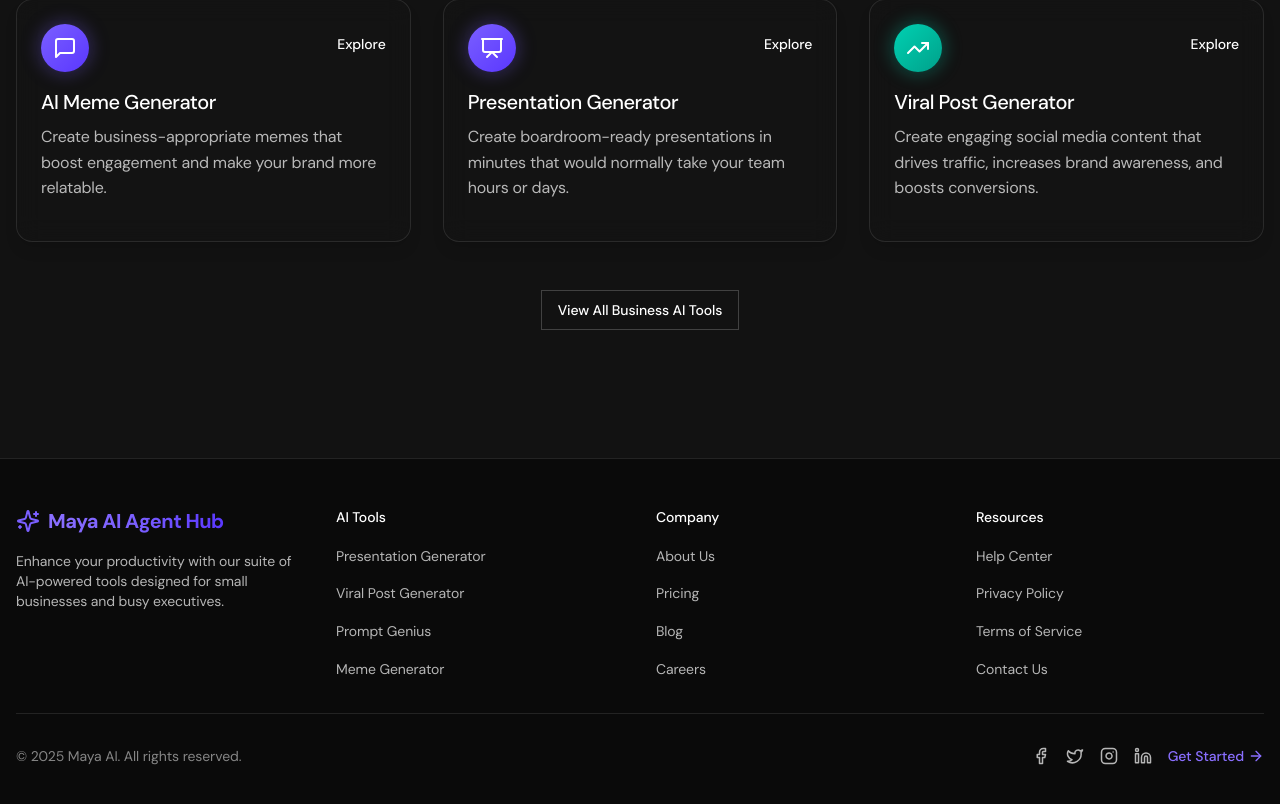
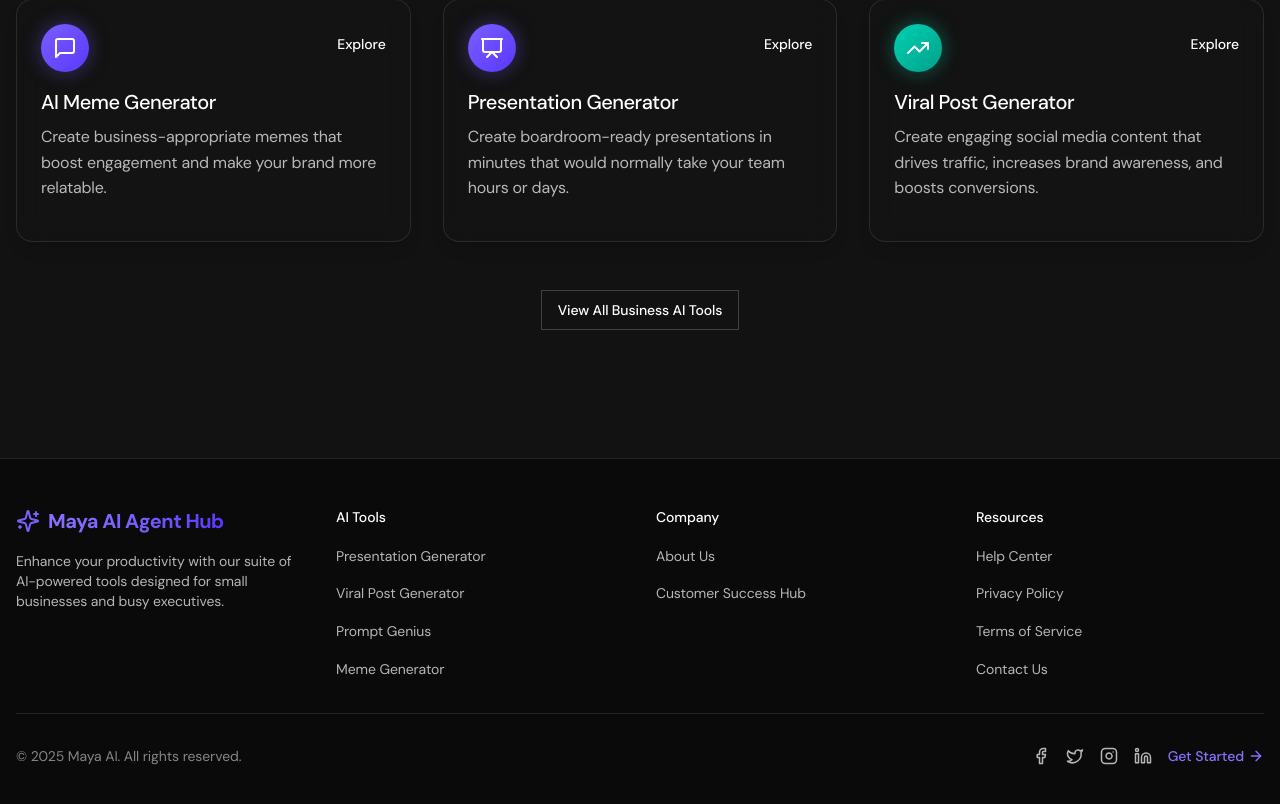
Before and after one commit to WiselyWise/maya-ai-agent-hub, a React (Vite) app: page /prompt-genius in a window 1280 px wide. Shown: the part 5139-5943 px from the top of the page. Built offline with nearby package versions, Linux system fonts and the light colour scheme.

Commit message:
Fix: Footer links and content
Update footer links and remove pricing and careers.

```diff
--- a/src/components/Footer.tsx
+++ b/src/components/Footer.tsx
@@ -48,24 +48,14 @@ const Footer = () => {
             <h3 className="text-sm font-medium text-white mb-4">Company</h3>
             <ul className="space-y-3">
               <li>
-                <Link to="/about" className="text-sm text-white/70 hover:text-purple-400 transition-colors">
+                <a href="https://wiselywise.com/about-us/" className="text-sm text-white/70 hover:text-purple-400 transition-colors">
                   About Us
-                </Link>
-              </li>
-              <li>
-                <Link to="/pricing" className="text-sm text-white/70 hover:text-purple-400 transition-colors">
-                  Pricing
-                </Link>
-              </li>
-              <li>
-                <a href="https://smartmaya.ai/blog" className="text-sm text-white/70 hover:text-purple-400 transition-colors">
-                  Blog
                 </a>
               </li>
               <li>
-                <Link to="/careers" className="text-sm text-white/70 hover:text-purple-400 transition-colors">
-                  Careers
-                </Link>
+                <a href="https://smartmaya.ai/customer-success-hub/" className="text-sm text-white/70 hover:text-purple-400 transition-colors">
+                  Customer Success Hub
+                </a>
               </li>
             </ul>
           </div>
@@ -74,24 +64,24 @@ const Footer = () => {
             <h3 className="text-sm font-medium text-white mb-4">Resources</h3>
             <ul className="space-y-3">
               <li>
-                <Link to="/help-center" className="text-sm text-white/70 hover:text-purple-400 transition-colors">
+                <a href="https://maya-ai.gitbook.io/maya" className="text-sm text-white/70 hover:text-purple-400 transition-colors">
                   Help Center
-                </Link>
+                </a>
               </li>
               <li>
-                <Link to="/privacy-policy" className="text-sm text-white/70 hover:text-purple-400 transition-colors">
+                <a href="https://wiselywise.com/privacy-policy/" className="text-sm text-white/70 hover:text-purple-400 transition-colors">
                   Privacy Policy
-                </Link>
+                </a>
               </li>
               <li>
-                <Link to="/terms" className="text-sm text-white/70 hover:text-purple-400 transition-colors">
+                <a href="https://wiselywise.com/termsofservice/" className="text-sm text-white/70 hover:text-purple-400 transition-colors">
                   Terms of Service
-                </Link>
+                </a>
               </li>
               <li>
-                <Link to="/contact" className="text-sm text-white/70 hover:text-purple-400 transition-colors">
+                <a href="https://smartmaya.ai/contact-us/" className="text-sm text-white/70 hover:text-purple-400 transition-colors">
                   Contact Us
-                </Link>
+                </a>
               </li>
             </ul>
           </div>
```
